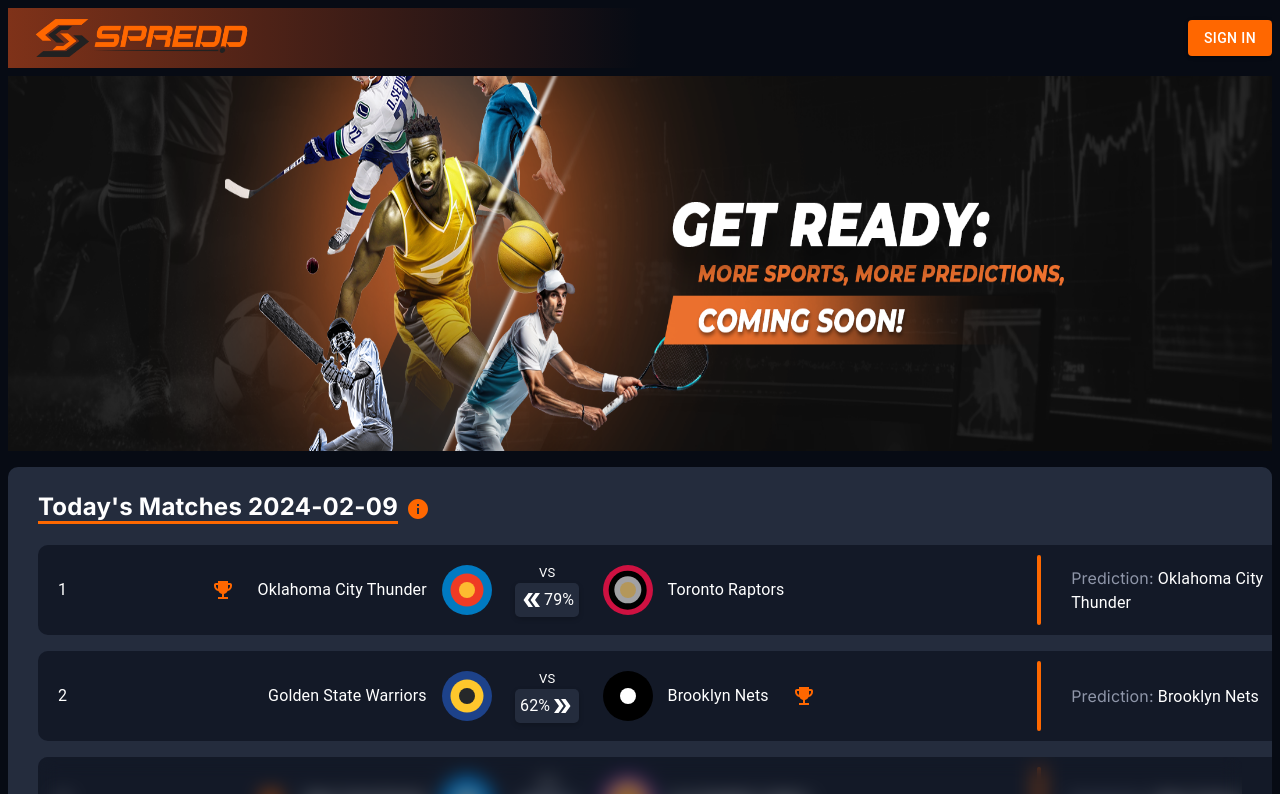
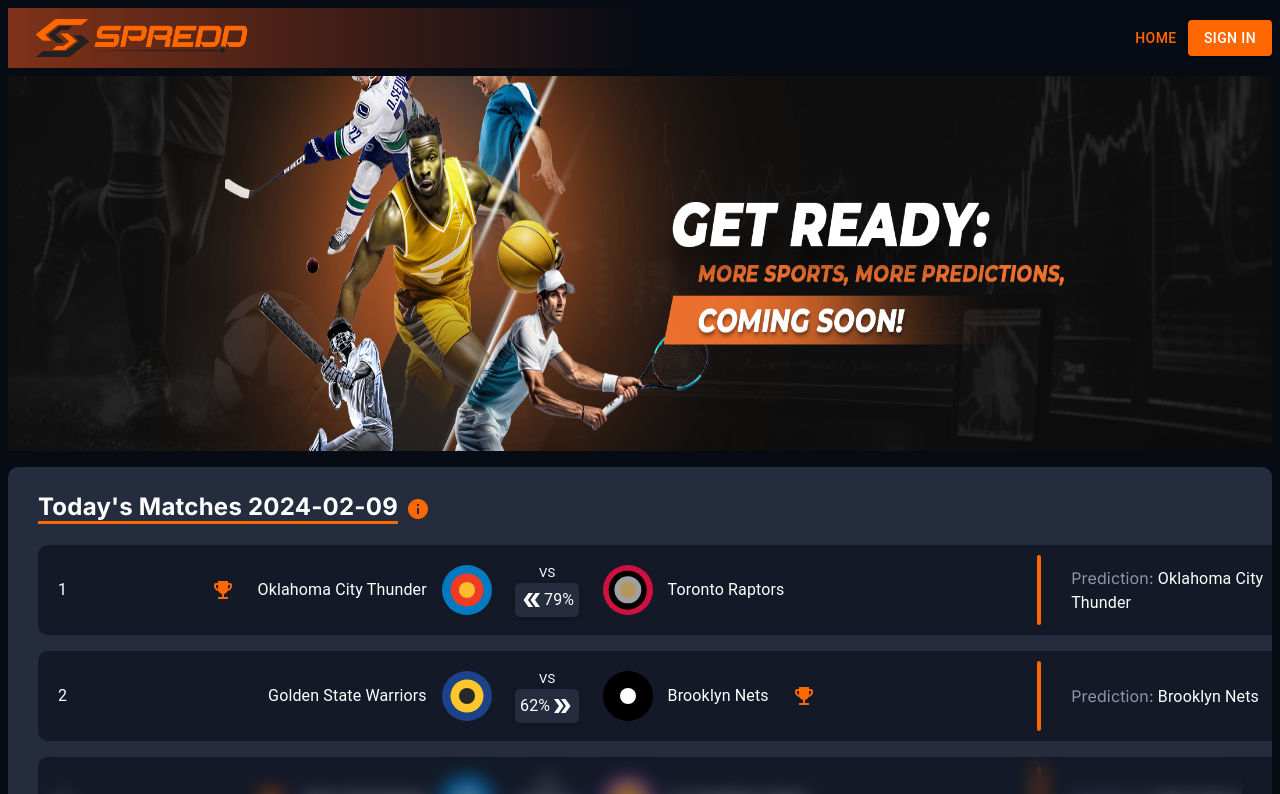
Before and after one commit to SPREDD2024/SPREDD_UI, a Next.js app: page / in a window 1280 px wide. Shown: the top 794 px of the page. Built offline with nearby package versions, Linux system fonts and the light colour scheme; no server answers.

Commit message:
Home Button

```diff
--- a/app/components/dashboard/index.js
+++ b/app/components/dashboard/index.js
@@ -101,7 +101,6 @@
     return <div>Loading...</div>;
   }
 
-  console.log("*** ", user);
 
   return (
     <>
--- a/app/components/navbar/components/navbar_action/index.js
+++ b/app/components/navbar/components/navbar_action/index.js
@@ -3,11 +3,20 @@
 import { usePathname } from "next/navigation";
 import HomeNavbar from "./components/home_navbar";
 import SignedInNavbar from "./components/signed_in_navbar";
-
+import Link from "next/link";
+import { Button } from "@mui/material";
+import "./styles.css";
 
 const Navbar_Action = () => {
   const pathName = usePathname();
-  return <div>{pathName === "/" || pathName === "/signedOut" ? <HomeNavbar /> : <SignedInNavbar />}</div>;
+  return (
+    <div className="nav-action">
+      <Link href="https://www.spredd.ai" className="center">
+        <Button className="link">Home</Button>
+      </Link>
+      {pathName === "/" || pathName === "/signedOut" ? <HomeNavbar /> : <SignedInNavbar />}
+    </div>
+  );
 };
 
 export default Navbar_Action;
--- a/app/components/navbar/components/navbar_action/styles.css
+++ b/app/components/navbar/components/navbar_action/styles.css
@@ -0,0 +1,12 @@
+.nav-action {
+  display: flex;
+  flex-direction: row;
+}
+
+.center {
+  align-self: center;
+}
+
+.link {
+    margin-right: 20px;
+}
--- a/app/layout.js
+++ b/app/layout.js
@@ -6,7 +6,7 @@
 import { UserProvider } from "@auth0/nextjs-auth0/client";
 
 export const metadata = {
-  title: "SPRERDD",
+  title: "SPREDD",
 };
 
 export default function RootLayout({ children }) {
```
